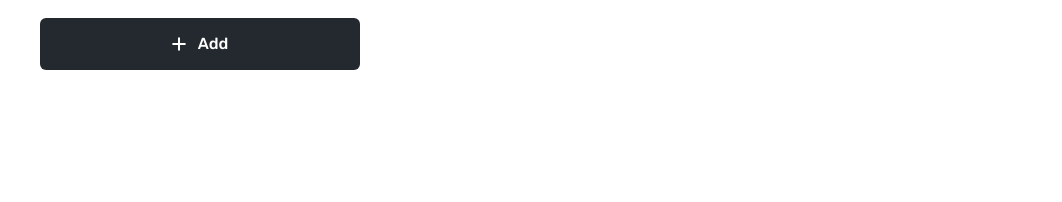
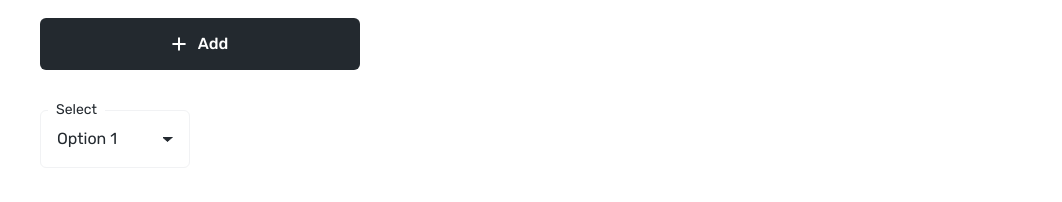
Before and after one commit to VKormylo/linkumo, a React (Vite) app in the folder linkumo-client/: page /componentsPreview in a window 1280 px wide. Shown: the part 358-560 px from the top of the page, without its empty margins (0-1062 px from the left). Built offline with nearby package versions, Linux system fonts and the light colour scheme; no server answers.

Commit message:
feat: implemented SelectInput component

```diff
--- /dev/null
+++ b/linkumo-client/src/components/select-input/SelectInput.styles.ts
@@ -0,0 +1,20 @@
+export const styles = {
+  box: {
+    color: {
+      primary: 'text-primary-800 border-primary-100 hover:border-primary-400'
+    },
+    size: {
+      medium: 'rubik-16-regular p-4 border rounded-md'
+    },
+    open: (isOpen: boolean) =>
+      isOpen ? 'outline-primary-500 outline-1' : 'border-primary-100'
+  },
+  options: (isOpen: boolean) => {
+    const style = {
+      base: 'pointer-events-none scale-0',
+      open: 'pointer-events-auto scale-100'
+    }
+
+    return style[isOpen ? 'open' : 'base']
+  }
+}
--- /dev/null
+++ b/linkumo-client/src/components/select-input/SelectInput.tsx
@@ -0,0 +1,75 @@
+import { useState } from 'react'
+import type { TailwindStyles } from '~/types/common.types'
+import ArrowDownIcon from '~/assets/icons/arrow-down.svg?react'
+import Backdrop from '../backdrop/Backdrop'
+import { styles } from './SelectInput.styles'
+
+interface SelectOption {
+  value: string
+  title: string
+}
+
+interface SelectInputProps {
+  value: string
+  setValue: (value: string) => void
+  label: string
+  options: SelectOption[]
+  className?: TailwindStyles
+}
+
+const SelectInput = ({
+  value,
+  setValue,
+  label,
+  options,
+  className
+}: SelectInputProps) => {
+  const [isOpen, setIsOpen] = useState(false)
+  const [selectedOption, setSelectedOption] = useState<string>(
+    options.find((option) => option.value === value)!.title
+  )
+
+  const handleSelect = (e: React.MouseEvent<HTMLLIElement>) => {
+    const value = (e.target as HTMLLIElement).dataset.value!
+    const title = (e.target as HTMLLIElement).textContent!
+    setIsOpen(false)
+    setSelectedOption(title)
+    setValue(value)
+  }
+
+  return (
+    <div
+      className={`relative inline-block min-w-[150px] cursor-pointer ${className}`}
+    >
+      <Backdrop isOpen={isOpen} onClick={() => setIsOpen(false)} transparent />
+      {label && (
+        <span className="absolute top-0 left-2 z-51 -translate-y-1/2 bg-white px-2 rubik-14-regular">
+          {label}
+        </span>
+      )}
+      <div
+        onClick={() => setIsOpen((prev) => !prev)}
+        className={`relative z-50 flex items-center justify-between ${styles.box.color.primary} ${styles.box.size.medium} ${styles.box.open(isOpen)}`}
+      >
+        <span>{selectedOption}</span>
+        <ArrowDownIcon className={`${isOpen && 'rotate-180'}`} />
+      </div>
+      <ul
+        className={`absolute z-51 w-full origin-top rounded-sm bg-white drop-shadow-[0_5px_20px_rgba(0,0,0,0.1)] transition-all duration-200 ease-in-out ${styles.options(isOpen)}`}
+      >
+        {options.map((item) => (
+          <li
+            className={`cursor-pointer list-none px-4 py-2.5 rubik-16-regular hover:bg-primary-100 ${selectedOption === item.title && 'bg-primary-50'}`}
+            onClick={handleSelect}
+            key={item.value}
+            data-value={item.value}
+          >
+            {item.title}
+          </li>
+        ))}
+      </ul>
+    </div>
+  )
+}
+
+export default SelectInput
--- a/linkumo-client/src/pages/components-preview-page/ComponentsPreview.tsx
+++ b/linkumo-client/src/pages/components-preview-page/ComponentsPreview.tsx
@@ -3,10 +3,18 @@ import Button from '~/components/button/Button'
 import Input from '~/components/input/Input'
 import SearchIcon from '~/assets//icons/search.svg?react'
 import AddIcon from '~/assets/icons/add.svg?react'
+import SelectInput from '~/components/select-input/SelectInput'
 
 const ComponentsPreview = () => {
   const [inputValue, setInputValue] = useState('')
   const [searchValue, setSearchValue] = useState('')
+  const [selectValue, setSelectValue] = useState('1')
+
+  const options = [
+    { value: '1', title: 'Option 1' },
+    { value: '2', title: 'Option 2' },
+    { value: '3', title: 'Option 3' }
+  ]
 
   return (
     <div>
@@ -47,6 +55,15 @@ const ComponentsPreview = () => {
             Add
           </Button>
         </div>
+        <div>
+          <SelectInput
+            value={selectValue}
+            setValue={setSelectValue}
+            label="Select"
+            options={options}
+            className="mt-10"
+          />
+        </div>
       </div>
     </div>
   )
```
Also changed, not shown: linkumo-client/src/assets/icons/arrow-down.svg (added).
